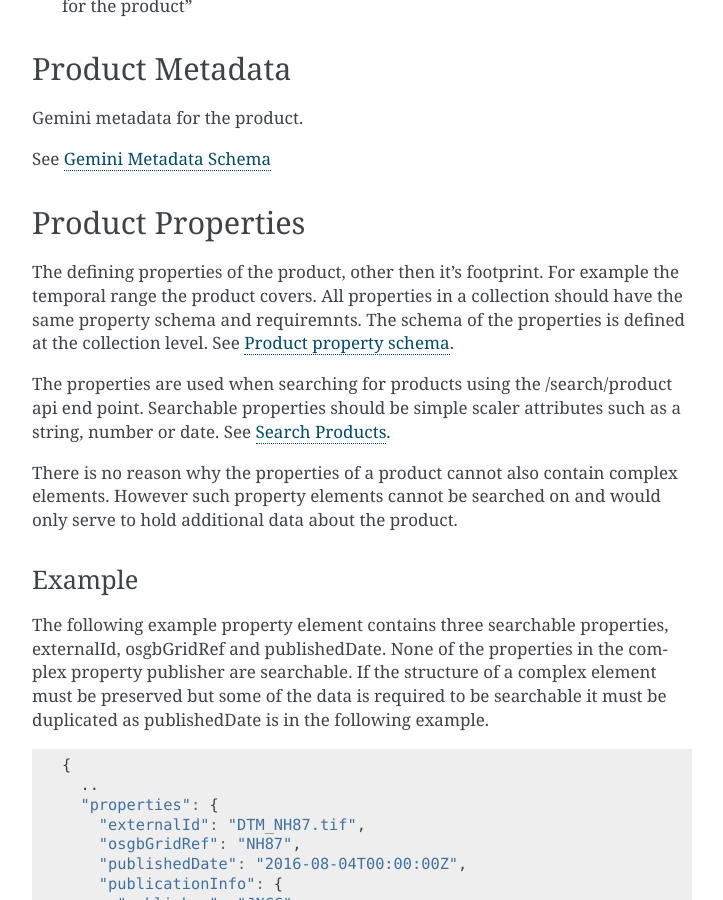
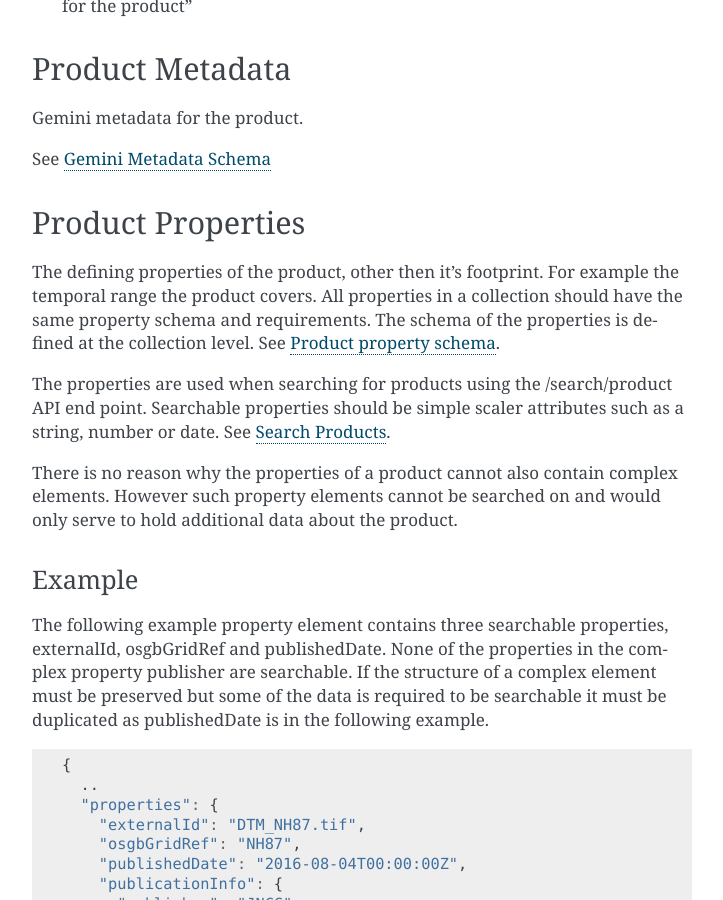
Before and after one commit to jncc/catalog, a Sphinx documentation site: the page built from docs/data/product.rst, in a window 1280 px wide and 900 px high, scrolled down 713 px. Shown: the whole window, without its empty margins (388-1111 px from the left). Built offline with Sphinx 7.4.7, drawn with Linux system fonts in a browser that asks for light colours.

Commit message:
spell checking data descriptions

```diff
--- a/docs/data/collection.rst
+++ b/docs/data/collection.rst
@@ -24,7 +24,7 @@ However they we suggest they should represent an organisational structure as fol
 
 Where x/y/z are for product specific differentiation.
 
-It's suggested that the version number is added when products are depricated.
+It's suggested that the version number is added when products are deprecated.
 Version numbers start at 1 except in very special cases as these are all release products.
 
 Ie
--- a/docs/data/metadata.rst
+++ b/docs/data/metadata.rst
@@ -3,7 +3,7 @@
 Gemini Metadata Schema
 **********************
 
-Metadata is stored in the `Gemini standard <http://www.agi.org.uk/agi-groups/standards-committee/uk-gemini>`_. The implemenation of which is yet to be finalised.
+Metadata is stored in the `Gemini standard <http://www.agi.org.uk/agi-groups/standards-committee/uk-gemini>`_. The implementation of which is yet to be finalised.
 
 This schema should be considered work in progress.
 
--- a/docs/data/product.rst
+++ b/docs/data/product.rst
@@ -31,9 +31,9 @@ See :ref:`metadata_schema`
 Product Properties
 ==================
 
-The defining properties of the product, other then it's footprint. For example the temporal range the product covers. All properties in a collection should have the same property schema and requiremnts. The schema of the properties is defined at the collection level. See :ref:`product_property_schema`.
+The defining properties of the product, other then it's footprint. For example the temporal range the product covers. All properties in a collection should have the same property schema and requirements. The schema of the properties is defined at the collection level. See :ref:`product_property_schema`.
 
-The properties are used when searching for products using the /search/product api end point. Searchable properties should be simple scaler attributes such as a string, number or date. See :ref:`search_product`.
+The properties are used when searching for products using the /search/product API end point. Searchable properties should be simple scaler attributes such as a string, number or date. See :ref:`search_product`.
 
 There is no reason why the properties of a product cannot also contain complex elements. However such property elements cannot be searched on and would only serve to hold additional data about the product.
 
```
